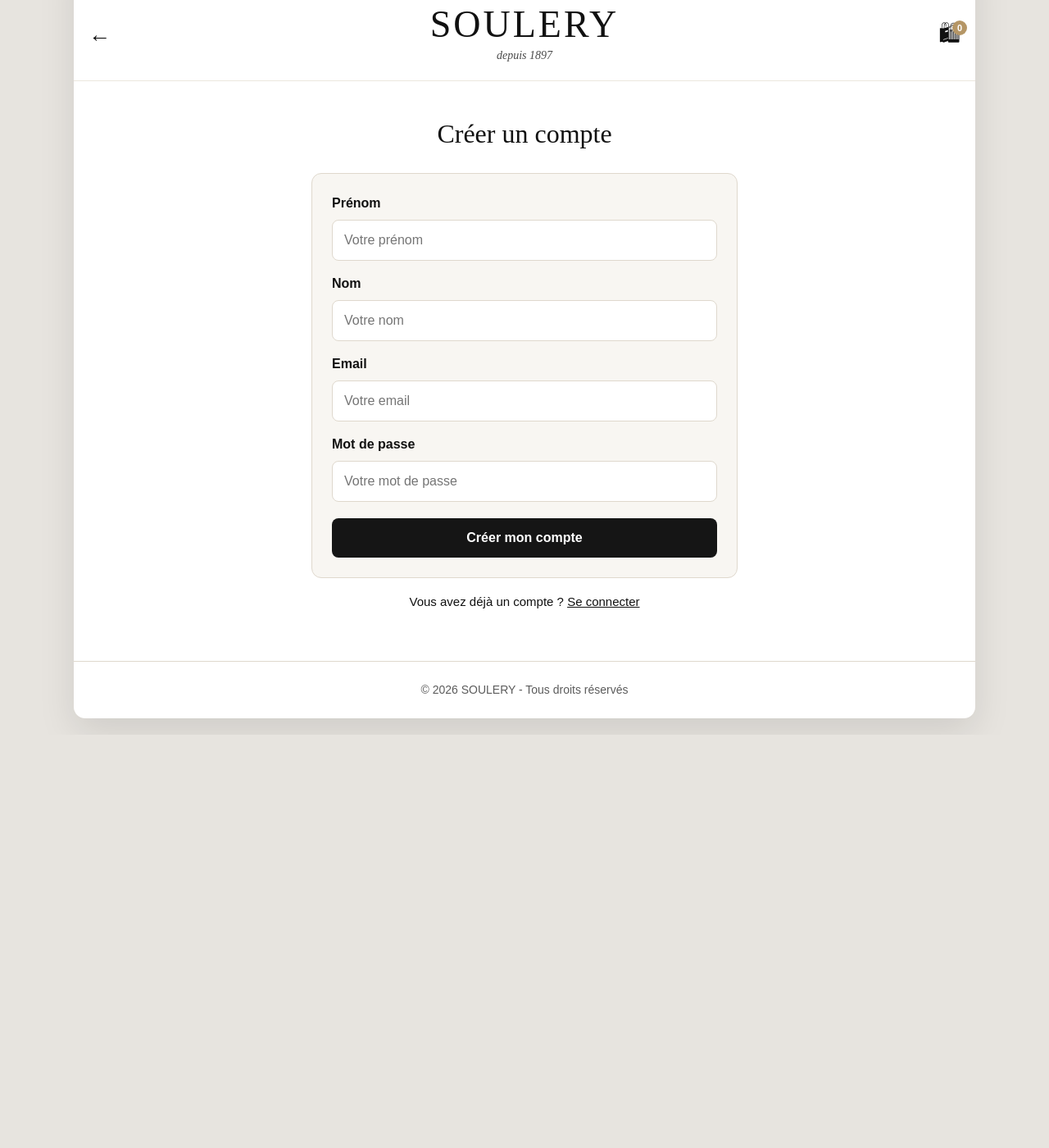
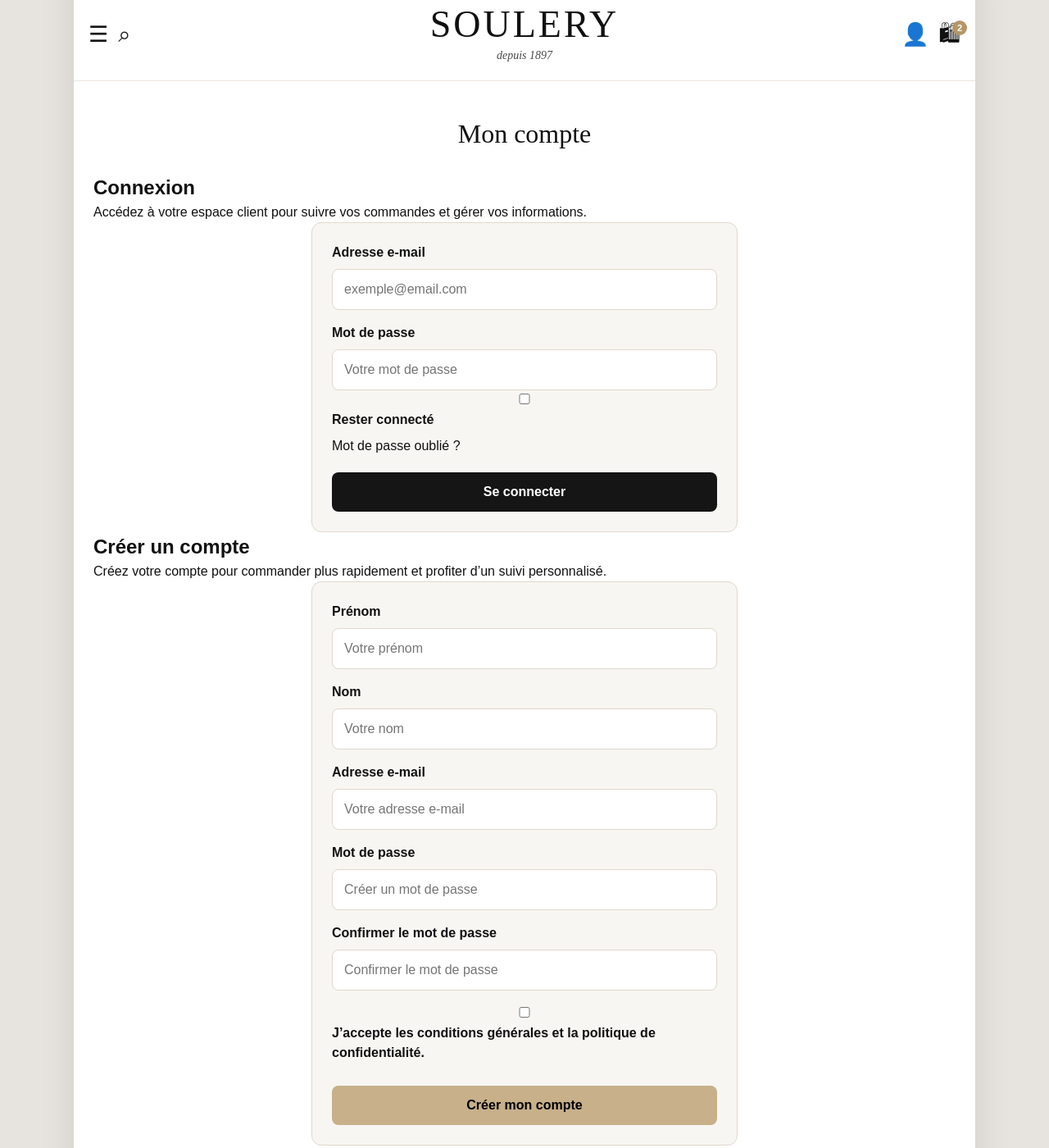
Before and after one commit to marlostanfilde/expo-habille-n2, a plain HTML site: page compte.html in a window 1280 px wide. Shown: the part 80-1480 px from the top of the page at 82% size. Before the commit the page ends 976 px from the top, so only its background shows below. Drawn offline with Linux system fonts and the light colour scheme.

Commit message:
Update compte.html

```diff
--- a/compte.html
+++ b/compte.html
@@ -3,8 +3,9 @@
 <head>
   <meta charset="UTF-8" />
   <meta name="viewport" content="width=device-width, initial-scale=1.0" />
-  <title>Compte - Soulery</title>
-  <link rel="stylesheet" href="./style.css?v=6" />
+  <title>Mon compte - Soulery</title>
+  <link rel="stylesheet" href="./style.css?v=8" />
+  <script src="./script.js?v=8" defer></script>
 </head>
 <body>
   <div class="site-wrap">
@@ -15,46 +16,124 @@
 
     <header class="header">
       <div class="header-left">
-        <a href="index.html" class="icon-btn icon-link" aria-label="Retour">←</a>
+        <button
+          class="icon-btn"
+          id="menuToggle"
+          aria-label="Ouvrir le menu"
+          aria-controls="mobileMenu"
+          aria-expanded="false"
+          type="button"
+        >
+          ☰
+        </button>
+
+        <button
+          class="icon-btn"
+          id="searchToggle"
+          aria-label="Ouvrir la recherche"
+          aria-controls="searchBar"
+          aria-expanded="false"
+          type="button"
+        >
+          ⌕
+        </button>
       </div>
 
       <div class="logo-wrap">
-        <a href="index.html" class="logo-link">
+        <a href="index.html" class="logo-link" aria-label="Retour à l'accueil Soulery">
           <div class="logo">SOULERY</div>
           <div class="logo-sub">depuis 1897</div>
         </a>
       </div>
 
       <div class="header-right">
+        <a href="compte.html" class="icon-btn icon-link" aria-label="Compte">👤</a>
         <a href="panier.html" class="icon-btn cart-btn icon-link" aria-label="Panier">
           🛍
-          <span class="cart-count">0</span>
+          <span class="cart-count">2</span>
         </a>
       </div>
     </header>
 
+    <div class="search-bar" id="searchBar">
+      <input type="text" placeholder="Rechercher un produit..." aria-label="Rechercher un produit" />
+      <button type="button">Rechercher</button>
+    </div>
+
+    <nav class="mobile-menu" id="mobileMenu" aria-label="Navigation mobile">
+      <a href="index.html">Accueil</a>
+      <a href="index.html#produits">Collection</a>
+      <a href="index.html#ceremonie">Cérémonie</a>
+      <a href="index.html#pretaporter">Prêt à porter</a>
+      <a href="index.html#chaussures">Chaussures</a>
+      <a href="index.html#accessoires">Accessoires</a>
+      <a href="compte.html">Créer un compte</a>
+      <a href="panier.html">Voir le panier</a>
+    </nav>
+
     <section class="page-section">
-      <h1 class="page-title">Créer un compte</h1>
+      <h1 class="page-title">Mon compte</h1>
 
-      <div class="form-card">
-        <label>Prénom</label>
-        <input type="text" placeholder="Votre prénom" />
+      <div class="account-layout">
 
-        <label>Nom</label>
-        <input type="text" placeholder="Votre nom" />
+        <div class="account-box">
+          <div class="account-box-head">
+            <h2>Connexion</h2>
+            <p>Accédez à votre espace client pour suivre vos commandes et gérer vos informations.</p>
+          </div>
 
-        <label>Email</label>
-        <input type="email" placeholder="Votre email" />
+          <form class="form-card pro-form">
+            <label for="login-email">Adresse e-mail</label>
+            <input type="email" id="login-email" placeholder="exemple@email.com" />
 
-        <label>Mot de passe</label>
-        <input type="password" placeholder="Votre mot de passe" />
+            <label for="login-password">Mot de passe</label>
+            <input type="password" id="login-password" placeholder="Votre mot de passe" />
 
-        <button class="btn dark full-btn">Créer mon compte</button>
+            <div class="form-row-inline">
+              <label class="checkbox-line">
+                <input type="checkbox" />
+                <span>Rester connecté</span>
+              </label>
+
+              <a href="#" class="text-link">Mot de passe oublié ?</a>
+            </div>
+
+            <button type="submit" class="btn dark full-btn">Se connecter</button>
+          </form>
+        </div>
+
+        <div class="account-box">
+          <div class="account-box-head">
+            <h2>Créer un compte</h2>
+            <p>Créez votre compte pour commander plus rapidement et profiter d’un suivi personnalisé.</p>
+          </div>
+
+          <form class="form-card pro-form">
+            <label for="register-firstname">Prénom</label>
+            <input type="text" id="register-firstname" placeholder="Votre prénom" />
+
+            <label for="register-lastname">Nom</label>
+            <input type="text" id="register-lastname" placeholder="Votre nom" />
+
+            <label for="register-email">Adresse e-mail</label>
+            <input type="email" id="register-email" placeholder="Votre adresse e-mail" />
+
+            <label for="register-password">Mot de passe</label>
+            <input type="password" id="register-password" placeholder="Créer un mot de passe" />
+
+            <label for="register-confirm-password">Confirmer le mot de passe</label>
+            <input type="password" id="register-confirm-password" placeholder="Confirmer le mot de passe" />
+
+            <label class="checkbox-line checkbox-start">
+              <input type="checkbox" />
+              <span>J’accepte les conditions générales et la politique de confidentialité.</span>
+            </label>
+
+            <button type="submit" class="btn full-btn">Créer mon compte</button>
+          </form>
+        </div>
+
       </div>
-
-      <p class="helper-text">
-        Vous avez déjà un compte ? <a href="#">Se connecter</a>
-      </p>
     </section>
 
     <footer class="footer">
```
